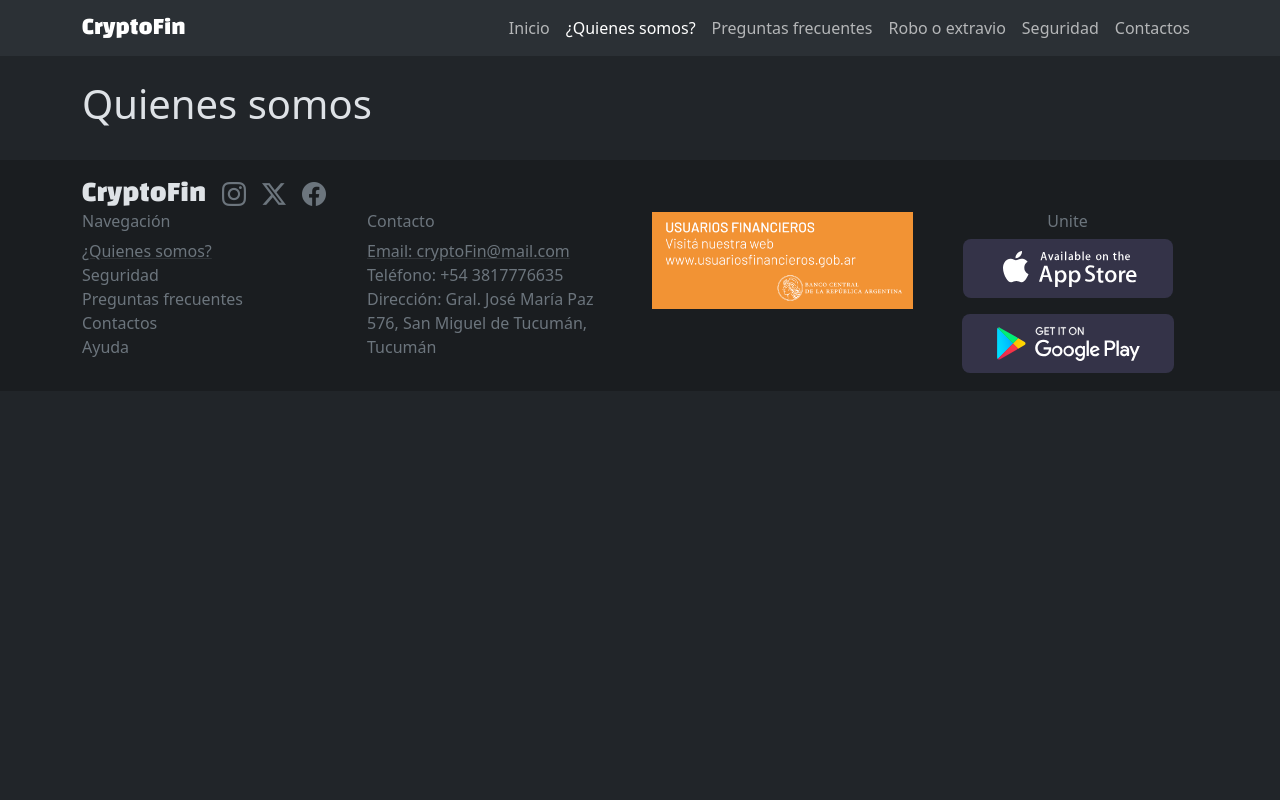
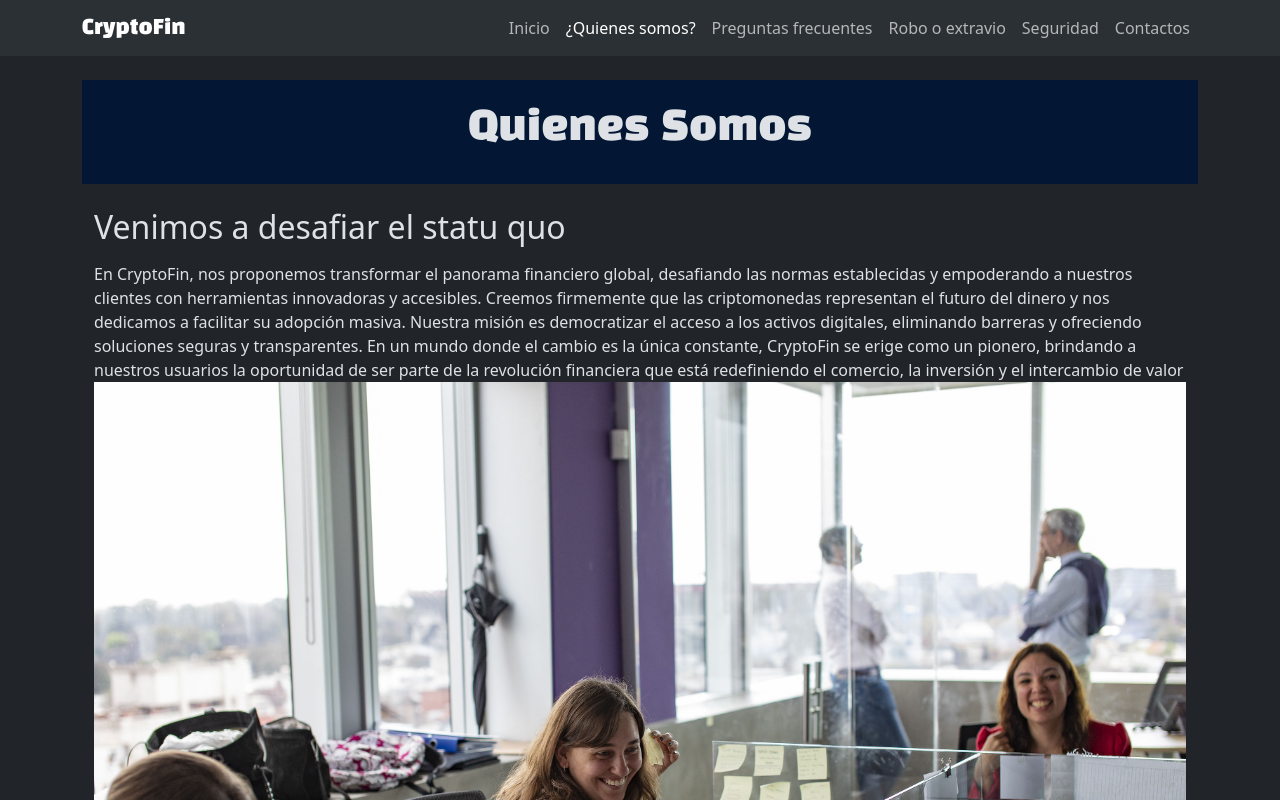
Before and after one commit to benjamin1323233/CryptofinC11, a plain HTML site: page pages/quienesSomos.html in a window 1280 px wide. Shown: the top 800 px of the page. Drawn offline with nearby package versions, Linux system fonts and the light colour scheme.

```diff
--- a/pages/quienesSomos.html
+++ b/pages/quienesSomos.html
@@ -28,12 +28,13 @@
           <div class="collapse navbar-collapse" id="navbarSupportedContent">
             <ul class="navbar-nav ms-auto mb-2 mb-lg-0">
               <li class="nav-item">
-                <a class="nav-link"  href="../index.html"
-                  >Inicio</a
-                >
+                <a class="nav-link" href="../index.html">Inicio</a>
               </li>
               <li class="nav-item">
-                <a class="nav-link active" aria-current="page" href="./quienesSomos.html"
+                <a
+                  class="nav-link active"
+                  aria-current="page"
+                  href="./quienesSomos.html"
                   >¿Quienes somos?</a
                 >
               </li>
@@ -56,9 +57,16 @@
         </div>
       </nav>
     </header>
-        <main class="container my-4">
-         <h1>Quienes somos</h1>
-        </main>
+    <main class="container my-4">
+      <section class="bg-primary-subtle py-4">
+        <h1 class="text-center marca">Quienes Somos</h1>
+      </section>
+      <section class="container my-4">
+       <h2 class="my-3">Venimos a desafiar el statu quo       </h2>
+       En CryptoFin, nos proponemos transformar el panorama financiero global, desafiando las normas establecidas y empoderando a nuestros clientes con herramientas innovadoras y accesibles. Creemos firmemente que las criptomonedas representan el futuro del dinero y nos dedicamos a facilitar su adopción masiva. Nuestra misión es democratizar el acceso a los activos digitales, eliminando barreras y ofreciendo soluciones seguras y transparentes. En un mundo donde el cambio es la única constante, CryptoFin se erige como un pionero, brindando a nuestros usuarios la oportunidad de ser parte de la revolución financiera que está redefiniendo el comercio, la inversión y el intercambio de valor
+       <img src="../img/quienes-somos/us1.jpg" class="img-fluid" alt="imagen de charla empresarial">
+      </section>
+    </main>
 
     <footer class="bg-dark-subtle py-3">
       <div class="container">
```
